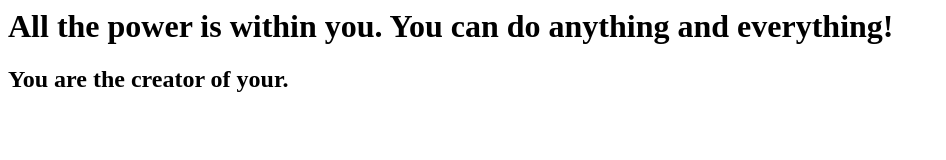
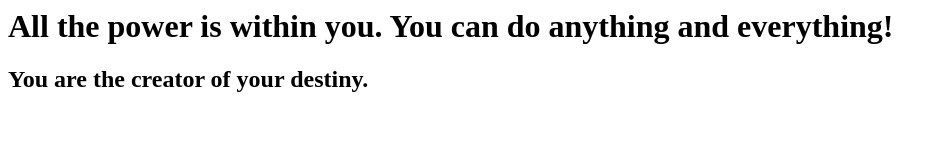
Before and after one commit to joash97/firstgitrepo, a plain HTML site: page index.html in a window 1280 px wide. Shown: the whole page, without its empty margins (0-946 px from the left). Drawn offline with Linux system fonts and the light colour scheme.

Commit message:
resolved bug

```diff
--- a/index.html
+++ b/index.html
@@ -1,6 +1,6 @@
 <html>
 	<body>
 		<h1>All the power is within you. You can do anything and everything!</h1>
-		<h2>You are the creator of your.</h2>
+		<h2>You are the creator of your destiny.</h2>
 	</body>
 </html>
```
